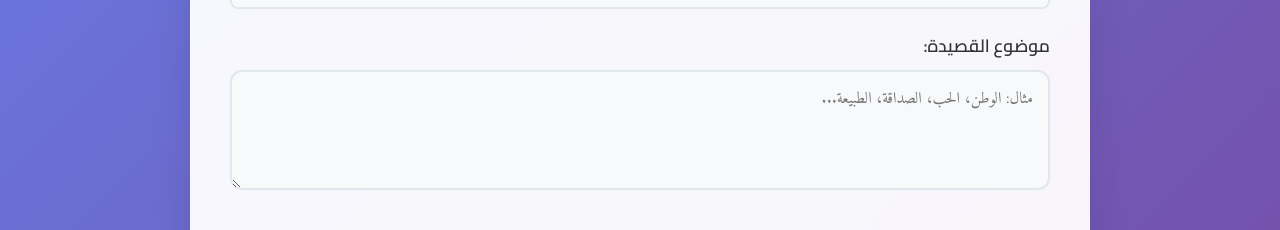
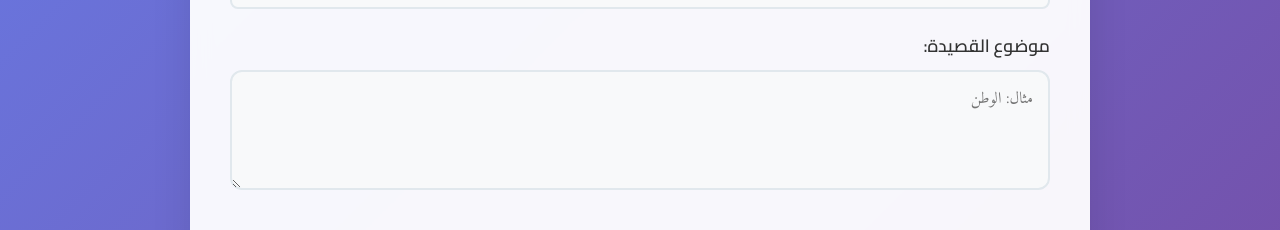
Before and after one commit to Amsamms/Shatar_HTML, a website: page index.html in a window 1280 px wide. Shown: the part 498-728 px from the top of the page. Drawn offline with Linux system fonts and the light colour scheme; no server answers.

Commit message:
as per client request to include only  الوطن as an example

```diff
--- a/index.html
+++ b/index.html
@@ -390,7 +390,7 @@
             <form id="poetry-form">
                 <div class="input-group">
                     <label for="theme">موضوع القصيدة:</label>
-                    <textarea id="theme" placeholder="مثال: الوطن، الحب، الصداقة، الطبيعة..." required></textarea>
+                    <textarea id="theme" placeholder="مثال: الوطن" required></textarea>
                 </div>
 
                 <div class="options-grid">
```
